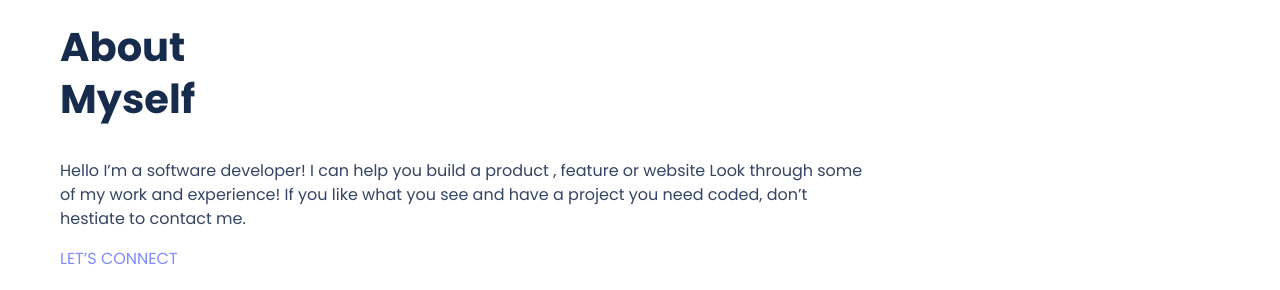
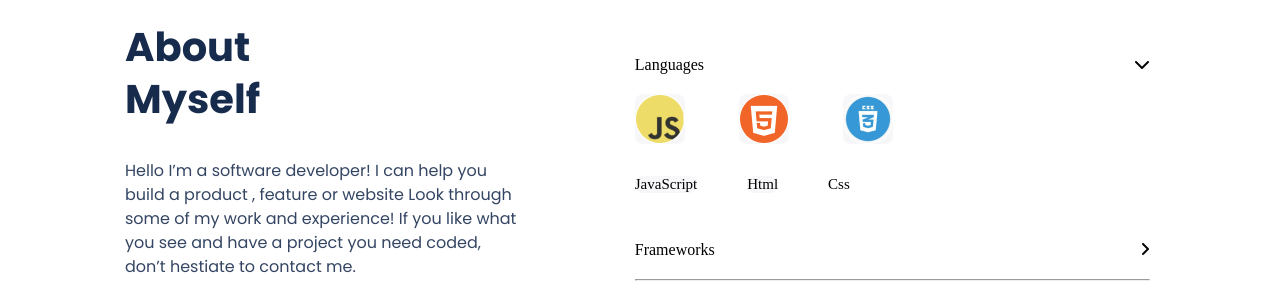
Before and after one commit to nedjwab/MyPortfolio, a website: page index.html in a window 1280 px wide. Shown: the part 4366-4656 px from the top of the page. Drawn offline with Linux system fonts and the light colour scheme.

Commit message:
Add Html and CSS to About me section

```diff
--- a/index.html
+++ b/index.html
@@ -121,8 +121,8 @@
                 </div>
             </div>
         </section>
-        <section class="AboutSection">
-        <section id="About" class="headlineSection">
+        <section class="aboutSection">
+        <div id="About" class="headlineSection">
             <h2>About
                 <br> Myself</h2>
             <p>Hello I’m a software developer! I can help you build a product , feature or website Look through some of my work and experience! If you like what you see and have a project you need coded,
@@ -135,26 +135,29 @@
                 <li class="design"><a href="https://stackoverflow.com/users/18208044/nedjwa" target="_blank" class="SocialDesign" rel="noopener"><i class="fa-brands fa-stack-overflow"></i></a></li>
             </ul>
             <button class="btn b">Get My resume</button>
-                <ul id="SkillsSection" >
-                  <li class="SkillsSection design listdesign">Languages
+        </div>
+        <div class="Skills" >
+                <ul>
+                  <li class="design">Languages
                   <i class="fa-solid fa-chevron-down"></i></li>
-                  <div class="sociallinks">
-                  <img class="languagePics" src="images/js.png" alt="JsIcon">
-                  <img class="languagePics" src="images/html.png" alt="HtmlIcon">
-                  <img class="languagePics" src="images/css.png" alt="HtmlIcon">
-                  <ul id="SkillsSection">
-                    <li class="SkillsSection design listdesign">js</li>
-                    <li class="SkillsSection design listdesign ">Html</li>
-                    <li class="SkillsSection design listdesign">Css</li>
+                  <div>
+                  <img  class="skillList languageIcons" src="images/js.png" alt="JsIcon">
+                  <img  class="skillList languageIcons" src="images/html.png" alt="HtmlIcon">
+                  <img  class="skillList languageIcons" src="images/css.png" alt="HtmlIcon">
+                  <ul class="sociallinks">
+                    <li  class="design skillList languageIcons">JavaScript</li>
+                    <li  class="design skillList languageIcons">Html</li>
+                    <li  class="design skillList  languageIconslanguageIcons">Css</li>
                   </ul>
                   </div>
-
-                  <li class="SkillsSection design listdesign ">Frameworks
+                  <li class="design">Frameworks
                   <i class="fa-solid fa-angle-right"></i></li>
-                  <li class="SkillsSection design listdesign">Skills
+                  <HR>
+                  <li class="design">Skills
                   <i class="fa-solid fa-angle-right"></i></li>
+                  <HR>
                   </ul>
-            </section>
+                </div>
         </section>
 
         <section class="contactSection" >
--- a/style.css
+++ b/style.css
@@ -365,11 +365,9 @@ input {
   margin-bottom: 25px;
   color: black;
 }
-
 input:focus {
   outline: 0;
 }
-
 input :placeholder {
   color: #b3bac5;
   font-family: 'Poppins', sans-serif;
@@ -378,14 +376,12 @@ input :placeholder {
   font-size: 15px;
   line-height: 24px;
 }
-
 textarea {
   font-family: "Poppins", sans-serif;
   padding: 15px 10px;
   font-size: 17px;
   color: black;
 }
-
 textarea:focus {
   outline: 0;
 }
@@ -440,7 +436,6 @@ textarea:focus {
   .headlineSection{
     margin-top: 300px;
     margin-left: 200px;
-    padding-right:30px;
     font-family: 'Poppins',sans-serif;
     font-style: normal;
     font-weight: 400;
@@ -473,18 +468,13 @@ textarea:focus {
     background-color: #505f79;
     padding-left: 20px;
   }
-  .AboutSection{
-    background-color: white;
-    border-radius: 0 120px 0 0;
-    display: flex;
-    margin:0
-  }
   .contactSection{
     background-image: url("images/Contactformdesktop.png");
     background-repeat: no-repeat;
     background-size: 100%;
     background-position: 0 120px;
     padding-top: 10px;
+    margin-top: 0;
   }
   #Contact-form {
     display: flex;
@@ -507,4 +497,37 @@ textarea:focus {
   #touchbutton{
     margin: 20px 10px 0 220px;
   }
+  .aboutSection{
+    background-color:white;
+    border-radius: 0 120px 0 0;
+    display:flex;
+    justify-content:column;
+    margin:0;
+    padding-left:65px;
+    padding-top: 0;
   }
+  #About{
+    width: 36%;
+    padding-right: 50px;
+  }
+  .Skills{
+    display:block;
+    margin-top: 150px;
+    width: 50%;
+    margin-right: 130px;
+  }
+  .Skills li{
+    display:flex;
+    justify-content:space-between;
+    margin-bottom: 20px;
+    margin-top: 28px;
+  }
+  .skillList{
+    margin-right: 50px;
+    font-size: 15px;
+  }
+  .languageIcons{
+    background: #F7F7F9;
+    border-radius: 8px;
+  }
+}
```
Lines whose indentation alone changed are shown as unchanged.
